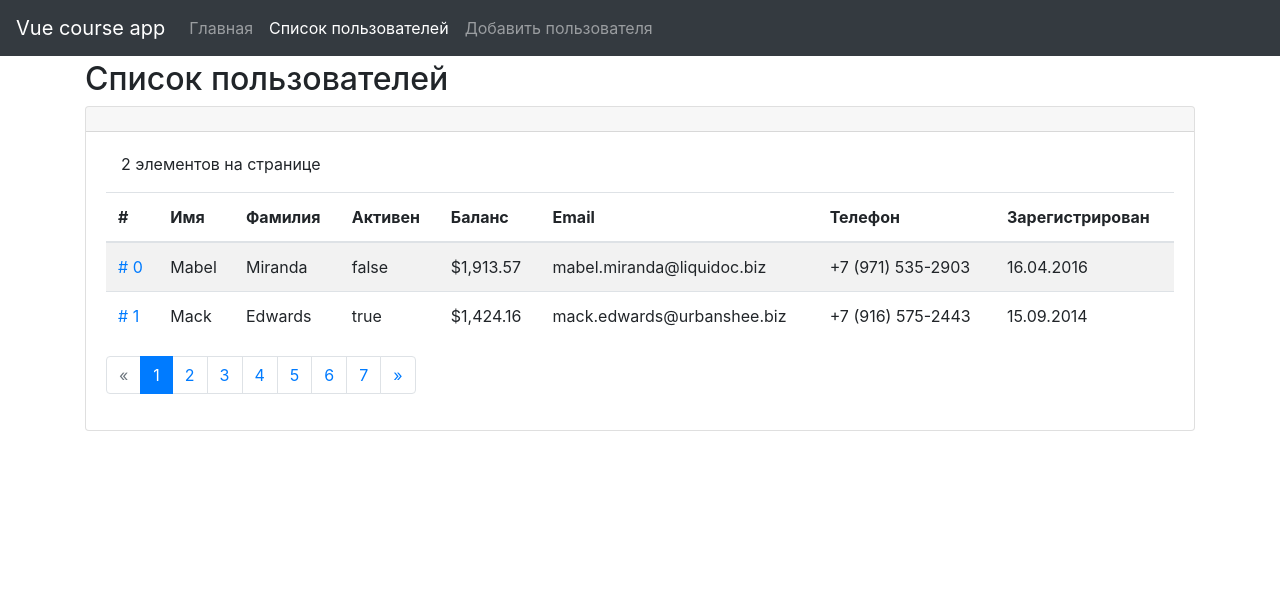
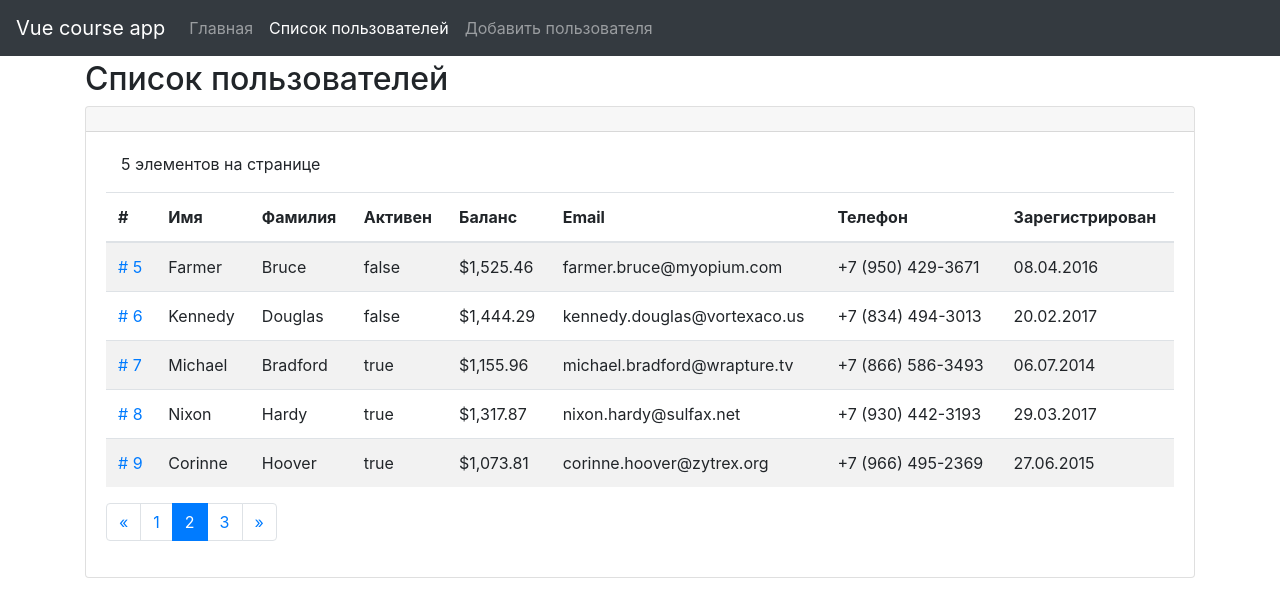
Before and after one commit to teralion/explore-vue, a Vue app: page /list in a window 1280 px wide. Shown: the top 614 px of the page. Built offline with nearby package versions, Linux system fonts and the light colour scheme; data requests are answered from the project's data file.

Commit message:
Add fallback query to db.json, handle errors and mismatches in Users page component

```diff
--- a/db.json
+++ b/db.json
@@ -233,5 +233,6 @@
     {
       "users": 14
     }
-  ]
+  ],
+  "fallback": {}
 }
--- a/src/components/RowsPaginator.vue
+++ b/src/components/RowsPaginator.vue
@@ -4,7 +4,9 @@
 
       <li
         class="page-item"
-        v-bind:class="(page === 1) ? 'disabled' : ''"
+        v-bind:class="(
+          (page === 1) || isError
+        ) ? 'disabled' : ''"
       >
         <a
           href="#"
@@ -31,7 +33,9 @@
 
       <li
         class="page-item"
-        v-bind:class="(page === pages) ? 'disabled' : ''"
+        v-bind:class="(
+          (page === pages) || isError
+        ) ? 'disabled' : ''"
       >
         <a
           href="#"
@@ -71,10 +75,15 @@ export default {
       required: false,
       default: 1,
     },
+    isError: {
+      type: Boolean,
+      required: false,
+      default: false,
+    }
   },
   computed: {
     pages() {
-      if ( this.perPage === 0 ) return;
+      if ( this.perPage <= 0 ) return;
       return Math.ceil(this.total / this.perPage);
     }
   },
--- a/src/pages/Users.vue
+++ b/src/pages/Users.vue
@@ -52,8 +52,9 @@
 
       <template slot="paginator">
         <rows-paginator
-          v-bind:total="totalUsers"
-          v-bind:perPage="maxUsersOnPage"
+          :total="totalUsers"
+          :perPage="maxUsersOnPage"
+          :isError="error"
           v-model.number="page"
         />
       </template>
@@ -77,30 +78,53 @@ export default {
   data: function() {
     return {
       loaded: false,
+      error: false,
+
       users: [],
       totalUsers: 0,
       usersPerPage: [],
       visitedPages: [],
-      maxUsersOnPage: 2,
-      page: 1,
+      maxUsersOnPage: 5,
+      page: 2,
 
       baseUrl: 'http://localhost:3000',
+      fallback: 'fallback',
     }
   },
   computed: {
     query() {
+      if ( !this.isPositiveNumber(this.page) ||
+        !this.isPositiveNumber(this.maxUsersOnPage)
+      ) {
+        console.log('---', 'Page or maxUsersOnPage are not a positive number!');
+        return '';
+      }
+
       let p = {
         sort: `_sort=id`,
         order: `_order=asc`,
         page: `_page=${this.page}`,
         limit: `_limit=${this.maxUsersOnPage}`,
       };
+
       return `?${p.sort}&${p.order}&${p.page}&${p.limit}`
     },
     usersUrl() {
+      if ( !this.baseUrl ||
+        !this.query
+      ) {
+        console.log('---', 'No valid baseUrl or query provided');
+        return `${this.baseUrl}/${this.fallback}`;
+      }
+
       return `${this.baseUrl}/users/${this.query}`
     },
     countUrl() {
+      if ( !this.baseUrl ) {
+        console.log('---', 'No valid baseUrl provided')
+        return `${this.baseUrl}/${this.fallback}`;
+      }
+
       return `${this.baseUrl}/count`
     }
   },
@@ -119,8 +143,8 @@ export default {
   },
   methods: {
     getUsersToRender() {
-      // this.users === [{id: 1, ...}, {id: 2, ...}, ..., {id: 5, ...}, {id: 6, ...} ]
-      // this.visitedPages === [1, 2, 4, 5, 6]
+      // this.users === [ ..., {id: 2, ...}, ..., {id: 5, ...}, {id: 6, ...} ]
+      // this.visitedPages === [2, 4, 5, 6]
       // this.page === 4
       // usersOffset === 2: [5, 6]
 
@@ -132,9 +156,14 @@ export default {
 
       return this.users
         .slice(0, this.users.length - usersOffset)
-        .slice( -Math.abs(this.usersPerPage[this.page - 1]) )
+        .slice( -Math.abs( this.usersPerPage[this.page - 1] ) )
     },
     cacheCurrentPage() {
+      if ( !this.isPositiveNumber(this.page) ) {
+        console.log('---', 'Page is not a positive number!');
+        return;
+      }
+
       if ( this.visitedPages.includes(this.page) ) return;
 
       this.visitedPages = this.visitedPages
@@ -148,18 +177,17 @@ export default {
         this.totalUsers / this.maxUsersOnPage
       );
 
-      if ( isNaN(pagesWithMaxUsers) ||
-        !isFinite(pagesWithMaxUsers)
-      ) {
-        console.log('---', 'pagesWithMaxUsers is not a number or Infinity!');
+      if ( !this.isPositiveNumber(pagesWithMaxUsers) ) {
+        console.log('---', 'pagesWithMaxUsers is not a positive number!');
         return;
       }
 
       this.usersPerPage = this.usersPerPage
         .concat(
-          `${this.maxUsersOnPage}`
+          `${this.maxUsersOnPage}/`
             .repeat(pagesWithMaxUsers)
-            .split('')
+            .split('/')
+            .slice(0, pagesWithMaxUsers)
         )
         .concat( `${this.totalUsers % this.maxUsersOnPage}` )
     },
@@ -177,18 +205,31 @@ export default {
     loadUsers() {
       axios
         .get(this.usersUrl)
-        .then((payload) => {
-          this.users.push(...payload.data);
+        .then( (payload) => {
+          if ( !(Object.keys(payload.data).length === 0) ) {
+            this.users.push(...payload.data);
+          } else {
+            this.error = true;
+          }
+
           this.loaded = true;
           this.users.sort( (elem1, elem2) => (
             ( parseInt(elem1.id) >= parseInt(elem2.id) ) ? 1 : -1
           ) );
-        })
+        } )
         .catch( (err) => {
           console.log('---', 'While fetching users,'
             + ' error occured, error:', err);
         } )
     },
+    isPositiveNumber(possibleNumber) {
+      if ( isNaN(possibleNumber) ||
+        !isFinite(possibleNumber) ||
+        ( possibleNumber === null ) ||
+        ( possibleNumber <= 0 )
+      ) return false;
+      return true;
+    }
   },
 };
 
```
